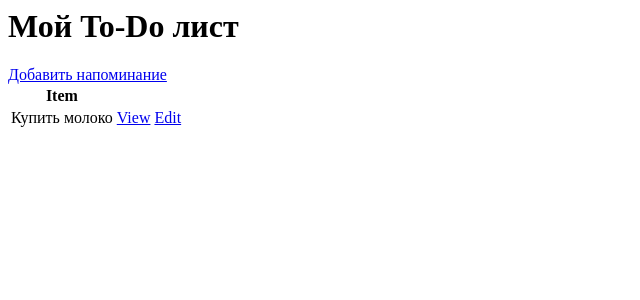
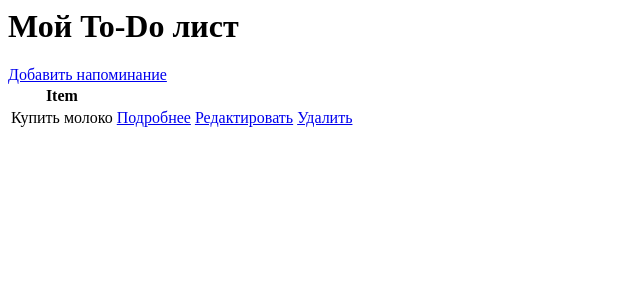
Before and after one commit to spezcial/todo-list, a Django app: page / in a window 1280 px wide. Shown: the top 300 px of the page, without its empty margins (0-640 px from the left). Run offline with Django 3.2, Linux system fonts and the light colour scheme; data comes from the database, SQL or seed files in the repository; both versions use the stored data as it was after the commit.

Commit message:
added DELETE task functionality

```diff
--- /dev/null
+++ b/base/templates/base/task_confirm_delete.html
@@ -0,0 +1,6 @@
+<a href="{% url 'tasks' %}">Назад</a>
+<form method="POST">
+    {% csrf_token %}
+    <p>Вы точно хотите удалить напоминание? "{{task}}"</p>
+    <input value="Удалить" type="submit">
+</form>
--- a/base/templates/base/task_list.html
+++ b/base/templates/base/task_list.html
@@ -9,8 +9,9 @@
     {% for task in tasks %}
     <tr>
         <td>{{task.title}}</td>
-        <td><a href="{% url 'task' task.id %}">View</a></td>
-        <td><a href="{% url 'task-update' task.id %}">Edit</a></td>
+        <td><a href="{% url 'task' task.id %}">Подробнее</a></td>
+        <td><a href="{% url 'task-update' task.id %}">Редактировать</a></td>
+        <td><a href="{% url 'task-delete' task.id %}">Удалить</a></td>
     </tr>
     {% empty %}
         <h3>Список пуст</h3>
--- a/base/urls.py
+++ b/base/urls.py
@@ -1,9 +1,10 @@
 from django.urls import path
-from .views import TaskDetail, TaskList, TastCreate, TaskUpdate
+from .views import TaskDetail, TaskList, TastCreate, TaskUpdate, DeleteView
 
 urlpatterns = [
     path('', TaskList.as_view(), name='tasks'),
     path('task/<int:pk>', TaskDetail.as_view(), name='task'),
     path('task-create/', TastCreate.as_view(), name='task-create'),
     path('task-update/<int:pk>', TaskUpdate.as_view(), name='task-update'),
+    path('task-delete/<int:pk>', DeleteView.as_view(), name='task-delete'),
 ]
--- a/base/views.py
+++ b/base/views.py
@@ -1,7 +1,7 @@
 from django.shortcuts import render
 from django.views.generic.list import ListView
 from django.views.generic.detail import DetailView
-from django.views.generic.edit import CreateView, UpdateView
+from django.views.generic.edit import CreateView, UpdateView, DeleteView
 from django.urls import reverse_lazy
 from .models import Task
 
@@ -23,3 +23,8 @@ class TaskUpdate(UpdateView):
     model = Task
     fields = '__all__'
     success_url = reverse_lazy('tasks')
+
+class DeleteView(DeleteView):
+    model = Task
+    context_object_name = 'task'
+    success_url = reverse_lazy('tasks')
```
Also changed, not shown: db.sqlite3.
